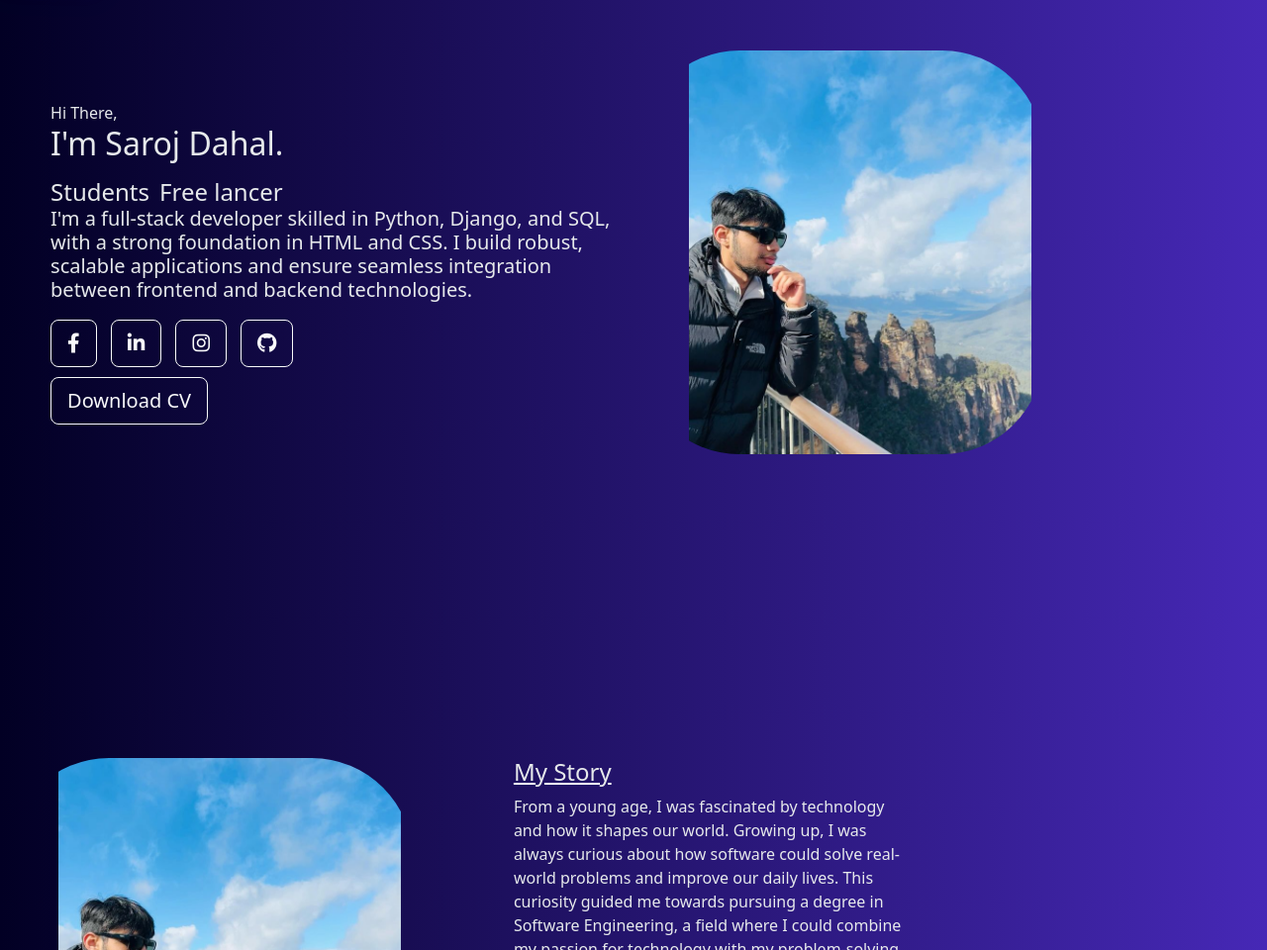
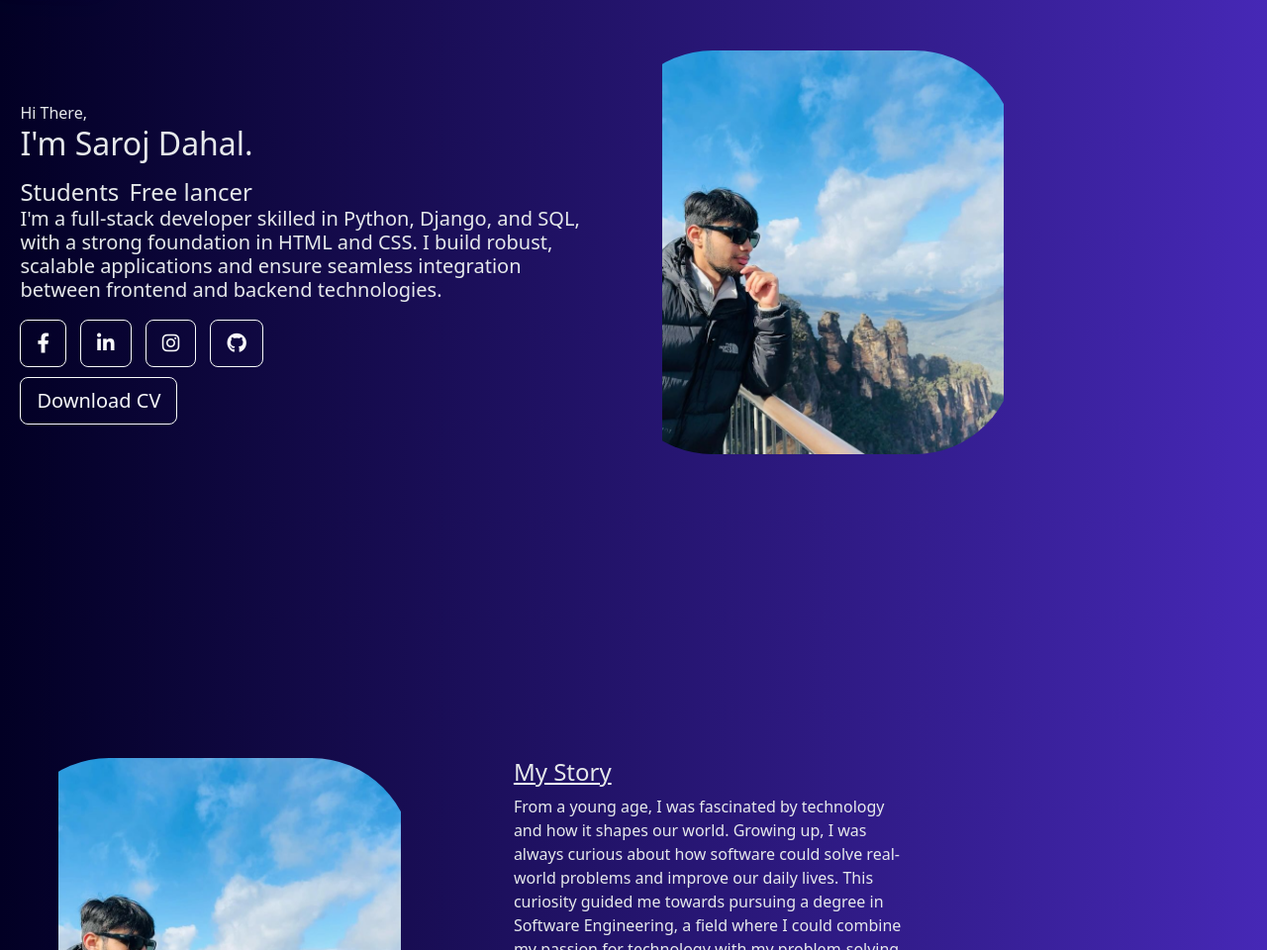
Before and after one commit to SarojDahal4/Saroj_dahal, a Django app: page / in a window 1280 px wide. Shown: the part 61-1021 px from the top of the page at 99% size. Run offline with Django 5.2, Linux system fonts and the light colour scheme; data comes from the database, SQL or seed files in the repository.

Commit message:
added padding

```diff
--- a/app/templates/app/home.html
+++ b/app/templates/app/home.html
@@ -13,8 +13,10 @@
         padding-left: 3vh;
     }
     .row1 {
-        padding-left: 5vh;
-        min-width: 70vh;
+
+        padding-left: vh;
+        max-width: 100%;
+
         min-height: 70vh;
     }
     .context {
--- a/sarose/settings.py
+++ b/sarose/settings.py
@@ -18,9 +18,9 @@ import dj_database_url
 from decouple import config
 
 
-DATABASES = {
-    'default': dj_database_url.config(default=config('DATABASE_URL'))
-}
+#DATABASES = {
+#    'default': dj_database_url.config(default=config('DATABASE_URL'))
+#}
 
 
 
```
Also changed, not shown: 3 other files.
